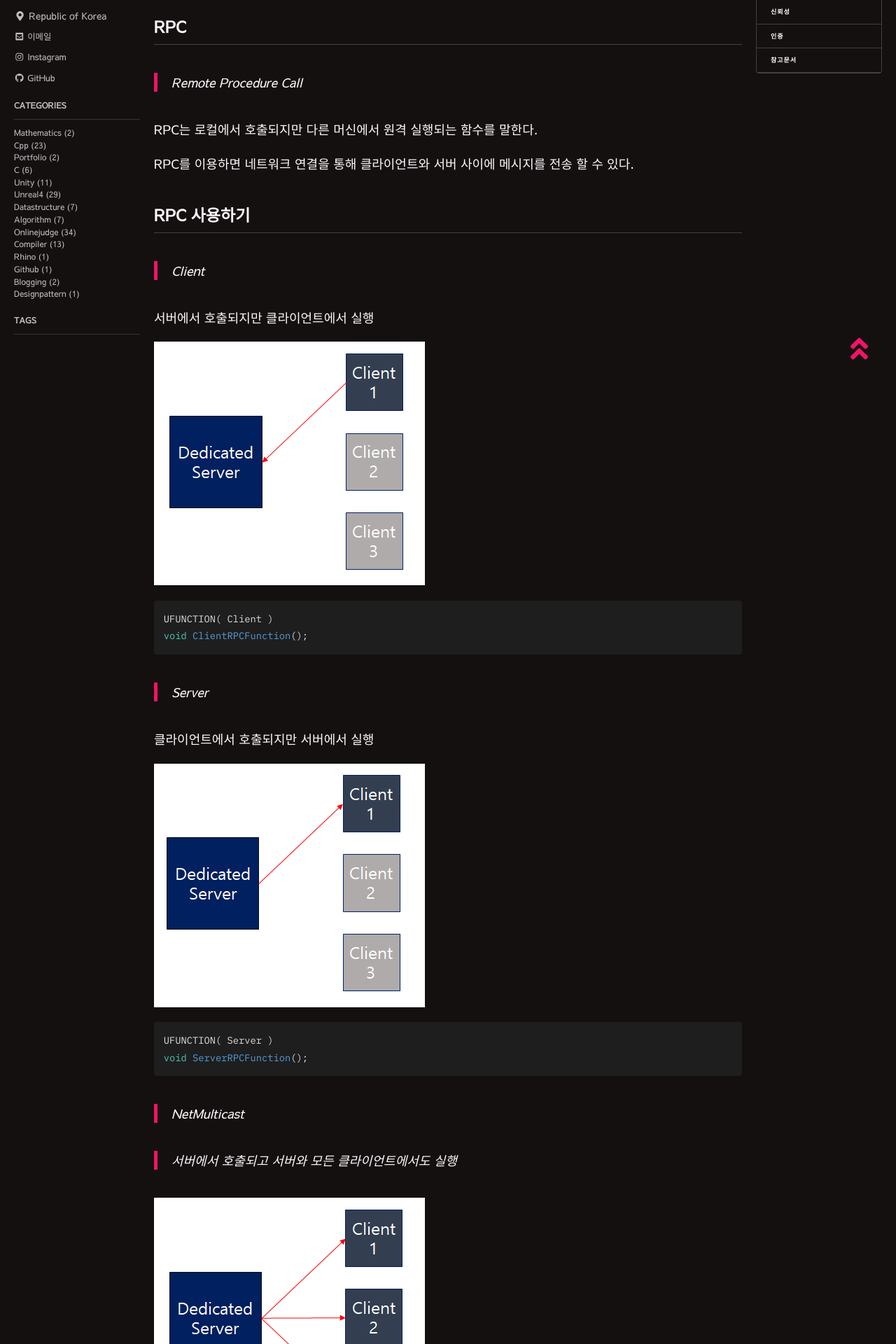
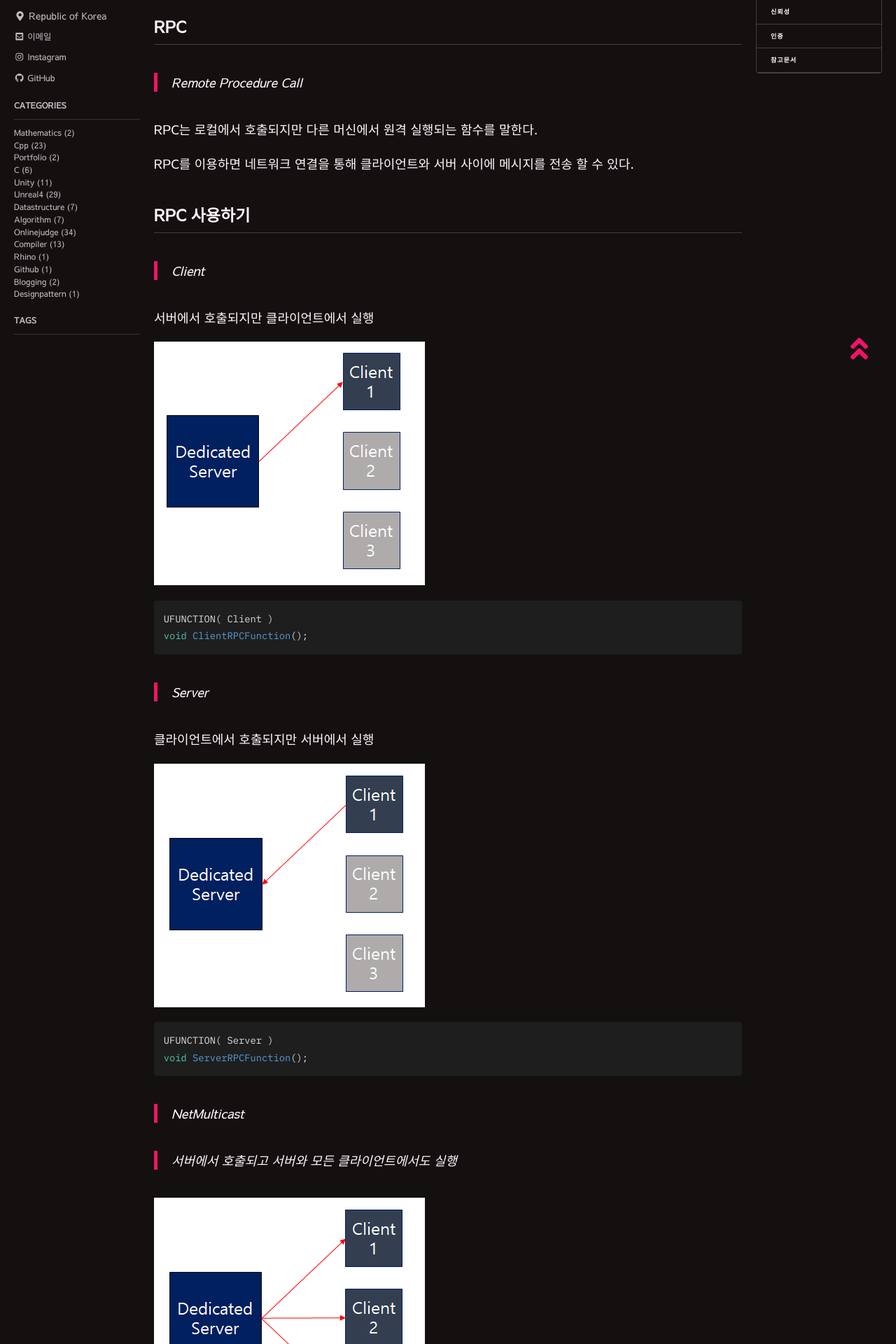
Before and after one commit to lesslate/lesslate.github.io, a Jekyll site: the page built from _posts/Unreal4/2019-05-21-언리얼4 RPC.md, in a window 1280 px wide. Shown: the part 350-2270 px from the top of the page at 70% size. Built offline with Jekyll 4.4.1, drawn with Linux system fonts in a browser that asks for light colours; nearby versions of some CDN libraries; some web fonts are replaced; comment, search, counter and statistics services are not loaded.

Commit message:
Update 2019-05-21-언리얼4 RPC.md

````diff
--- a/_posts/Unreal4/2019-05-21-언리얼4 RPC.md
+++ b/_posts/Unreal4/2019-05-21-언리얼4 RPC.md
@@ -28,7 +28,7 @@ RPC를 이용하면 네트워크 연결을 통해 클라이언트와 서버 사
 
 서버에서 호출되지만 클라이언트에서 실행
 
-![3](https://github.com/lesslate/lesslate.github.io/blob/master/assets/img/Unreal/RPC/3.png?raw=true)
+![2](https://github.com/lesslate/lesslate.github.io/blob/master/assets/img/Unreal/RPC/2.png?raw=true)
 
 ```cpp
 UFUNCTION( Client )
@@ -41,7 +41,7 @@ void ClientRPCFunction();
 
 클라이언트에서 호출되지만 서버에서 실행
 
-![2](https://github.com/lesslate/lesslate.github.io/blob/master/assets/img/Unreal/RPC/2.png?raw=true)
+![3](https://github.com/lesslate/lesslate.github.io/blob/master/assets/img/Unreal/RPC/3.png?raw=true)
 
 ```cpp
 UFUNCTION( Server )
````
